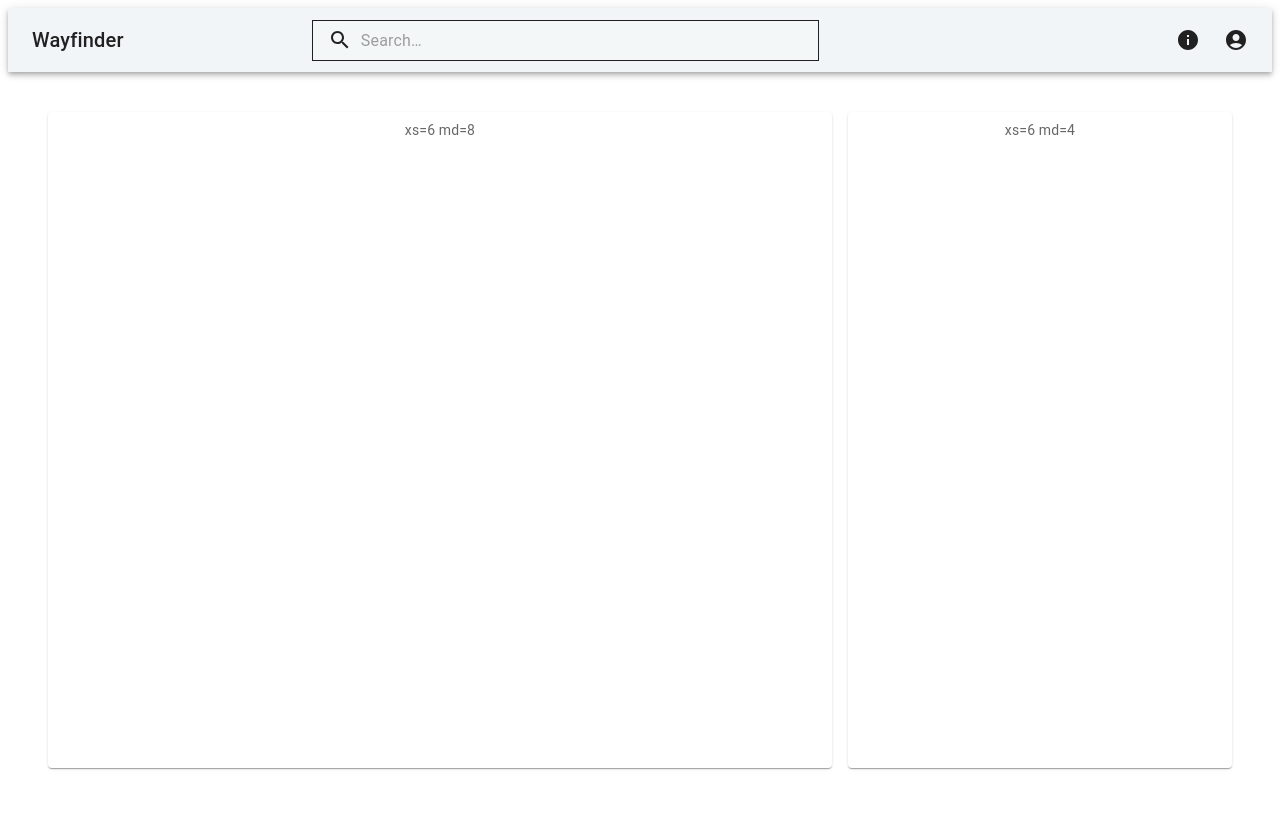
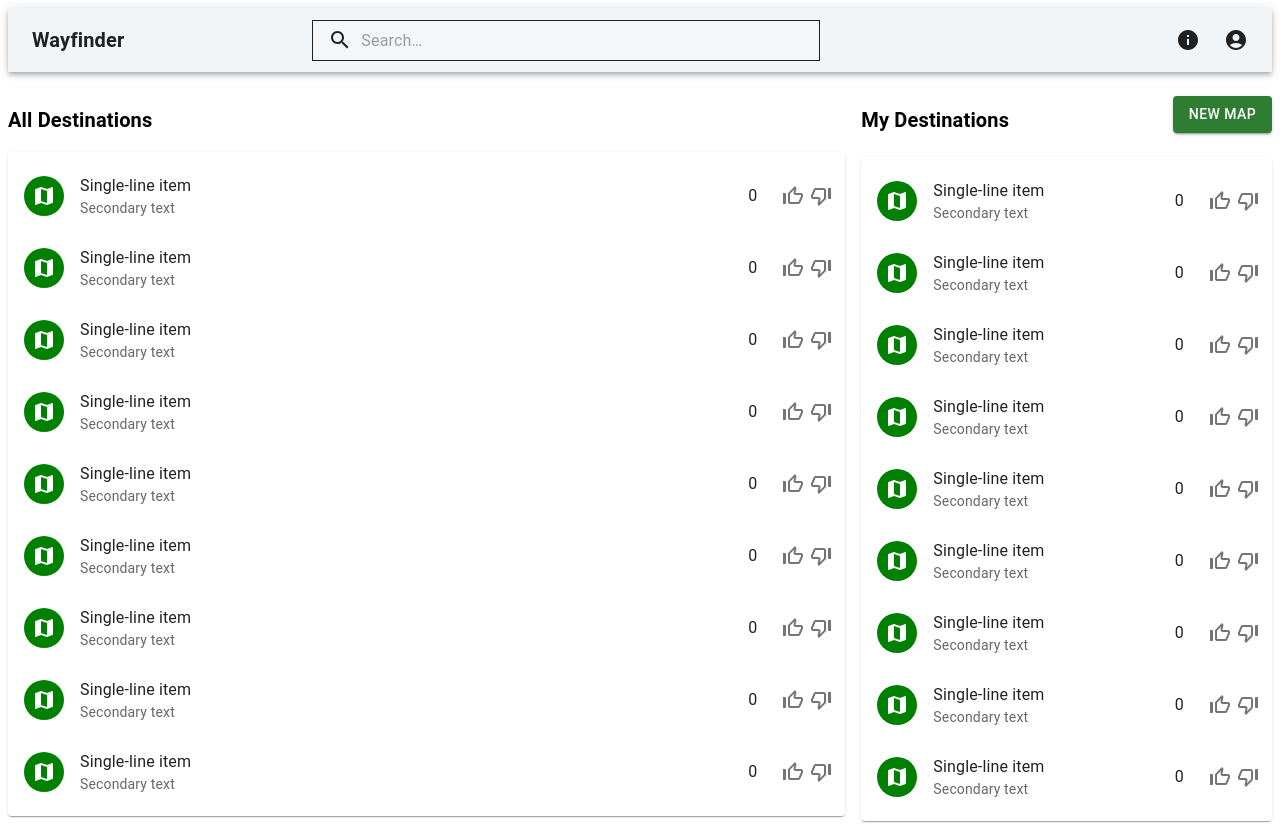
Before and after one commit to erakai/Wayfinder, a React (Vite) app: page / in a window 1280 px wide. Before the commit the page ends 808 px from the top, so only its background shows below. Built offline with nearby package versions, Linux system fonts and the light colour scheme.

Commit message:
Skeleton of Main Page

```diff
--- /dev/null
+++ b/src/components/Destination/DestinationAllList.tsx
@@ -0,0 +1,44 @@
+import * as React from 'react';
+import { styled } from '@mui/material/styles';
+import Box from '@mui/material/Box';
+import List from '@mui/material/List';
+import Grid from "@mui/material/Grid";
+import Paper from '@mui/material/Paper';
+import Typography from '@mui/material/Typography'
+
+import DestinationCard from "./DestinationCard";
+
+function generate(element: React.ReactElement) {
+  return [0, 1, 2, 3, 4, 5, 6, 7, 8, 9, 10].map((value) =>
+    React.cloneElement(element, {
+      key: value,
+    }),
+  );
+}
+
+const Demo = styled('div')(({ theme }) => ({
+  backgroundColor: theme.palette.background.paper,
+}));
+
+export default function DestinationAllList() {
+  const [secondary, setSecondary] = React.useState(false);
+
+  return (
+    <Box sx={{ flexGrow: 1}}>
+      <Grid container spacing={2}>
+          <Grid item xs={true} md={true}>
+            <Typography sx={{ mt: 4, mb: 2, fontWeight: 'bold' }} variant="h6" component="div">
+              All Destinations
+            </Typography>
+            <Paper style={{maxHeight: '83vh', overflow: 'auto'}}>
+              <List>
+                {generate(
+                  <DestinationCard />
+                )}
+              </List>
+            </Paper>
+          </Grid>
+      </Grid>
+    </Box>
+  );
+}
--- /dev/null
+++ b/src/components/Destination/DestinationCard.tsx
@@ -0,0 +1,37 @@
+import * as React from 'react';
+import ListItem from '@mui/material/ListItem';
+import ListItemAvatar from '@mui/material/ListItemAvatar';
+import ListItemIcon from '@mui/material/ListItemIcon';
+import ListItemText from '@mui/material/ListItemText';
+import Avatar from '@mui/material/Avatar';
+import IconButton from '@mui/material/IconButton';
+import Grid from '@mui/material/Grid';
+import MapIcon from '@mui/icons-material/Map';
+import ThumbUpOffAltIcon from '@mui/icons-material/ThumbUpOffAlt';
+import ThumbDownOffAltIcon from '@mui/icons-material/ThumbDownOffAlt';
+import Typography from "@mui/material/Typography"
+
+export default function DestinationCard() {
+	return (
+	<ListItem>
+		<ListItemAvatar>
+			<Avatar sx={{ bgcolor: 'green' }}>
+				<MapIcon />
+			</Avatar>
+		</ListItemAvatar>
+		<ListItemText
+		primary="Single-line item"
+		secondary={'Secondary text'}
+		/>
+		<ListItem style={{display:'flex', justifyContent:'flex-end', width:'auto'}} >
+			<Typography>0</Typography>
+		</ListItem>
+		<IconButton edge="end" aria-label="upvote">
+			<ThumbUpOffAltIcon />
+		</IconButton>
+		<IconButton edge="end" aria-label="downvote">
+			<ThumbDownOffAltIcon />
+		</IconButton>
+	</ListItem>
+	)
+}
--- /dev/null
+++ b/src/components/Destination/DestinationMyList.tsx
@@ -0,0 +1,56 @@
+import * as React from 'react';
+import { styled } from '@mui/material/styles';
+import Box from '@mui/material/Box';
+import List from '@mui/material/List';
+import Grid from "@mui/material/Grid";
+import Paper from '@mui/material/Paper';
+import Typography from '@mui/material/Typography'
+import Button from '@mui/material/Button'
+
+import DestinationCard from "./DestinationCard";
+
+function generate(element: React.ReactElement) {
+  return [0, 1, 2, 3, 4, 5, 6, 7, 8, 9, 10].map((value) =>
+    React.cloneElement(element, {
+      key: value,
+    }),
+  );
+}
+
+const Demo = styled('div')(({ theme }) => ({
+  backgroundColor: theme.palette.background.paper,
+}));
+
+export default function DestinationMyList() {
+  const [secondary, setSecondary] = React.useState(false);
+
+  return (
+    <Box sx={{ flexGrow: 1}}>
+      <Grid container spacing={2}>
+        <Grid item xs={true} md={true}>
+          <Grid container>
+            <Grid item>
+              <Typography sx={{ mt: 4, mb: 2, fontWeight: 'bold'}} variant="h6" component="div">
+                  My Destinations
+              </Typography>
+            </Grid>
+            <Grid item xs>
+              <Grid container direction="row-reverse">
+                <Grid item>
+                  <Button sx={{ mt: 3, mb: 3}} variant="contained" color="success">New Map</Button>
+                </Grid>
+              </Grid>
+            </Grid>
+          </Grid>
+          <Paper style={{maxHeight: '83vh', overflow: 'auto'}}>
+            <List>
+              {generate(
+                <DestinationCard />
+              )}
+            </List>
+          </Paper>
+        </Grid>
+      </Grid>
+    </Box>
+  );
+}
--- a/src/components/Structure/DestinationGrid.tsx
+++ b/src/components/Structure/DestinationGrid.tsx
@@ -3,6 +3,9 @@
 import Box from '@mui/material/Box';
 import Paper from '@mui/material/Paper';
 import Grid from '@mui/material/Unstable_Grid2';
+
+import DestinationAllList from "../Destination/DestinationAllList"
+import DestinationMyList from "../Destination/DestinationMyList"
 
 const Item = styled(Paper)(({ theme }) => ({
   backgroundColor: theme.palette.mode === 'dark' ? '#1A2027' : '#fff',
@@ -15,12 +18,12 @@
 
 export default function DestinationGrid() {
   return (
-    <Grid container spacing={2} sx={{ m: '2rem' }}>
-      <Grid xs={6} md={8}>
-        <Item>xs=6 md=8</Item>
+    <Grid container spacing={2} sx={{overflow: 'auto' }}>
+      <Grid xs={true} md={true}>
+        <DestinationAllList />
       </Grid>
       <Grid xs={6} md={4}>
-        <Item>xs=6 md=4</Item>
+        <DestinationMyList />
       </Grid>
     </Grid>
   )
--- a/src/components/Structure/TopBar.tsx
+++ b/src/components/Structure/TopBar.tsx
@@ -159,7 +159,7 @@
             variant="h6"
             noWrap
             component="div"
-            sx={{ display: { xs: 'none', sm: 'block' }, color: letteringColor }}
+            sx={{ display: { xs: 'none', sm: 'block' }, color: letteringColor, fontWeight: 'bold' }}
             direction="row"
             alignItems="center"
           >
```
